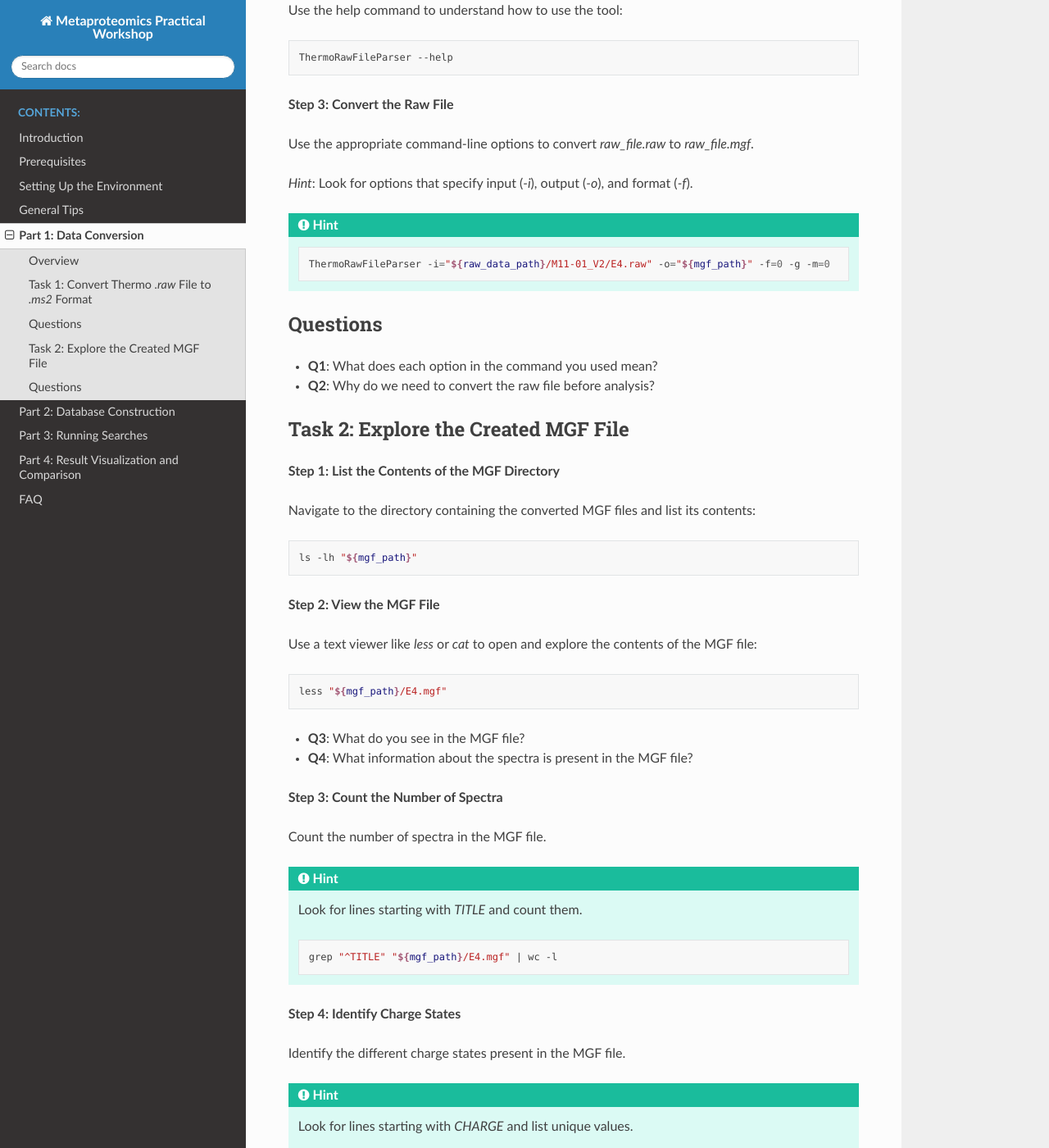
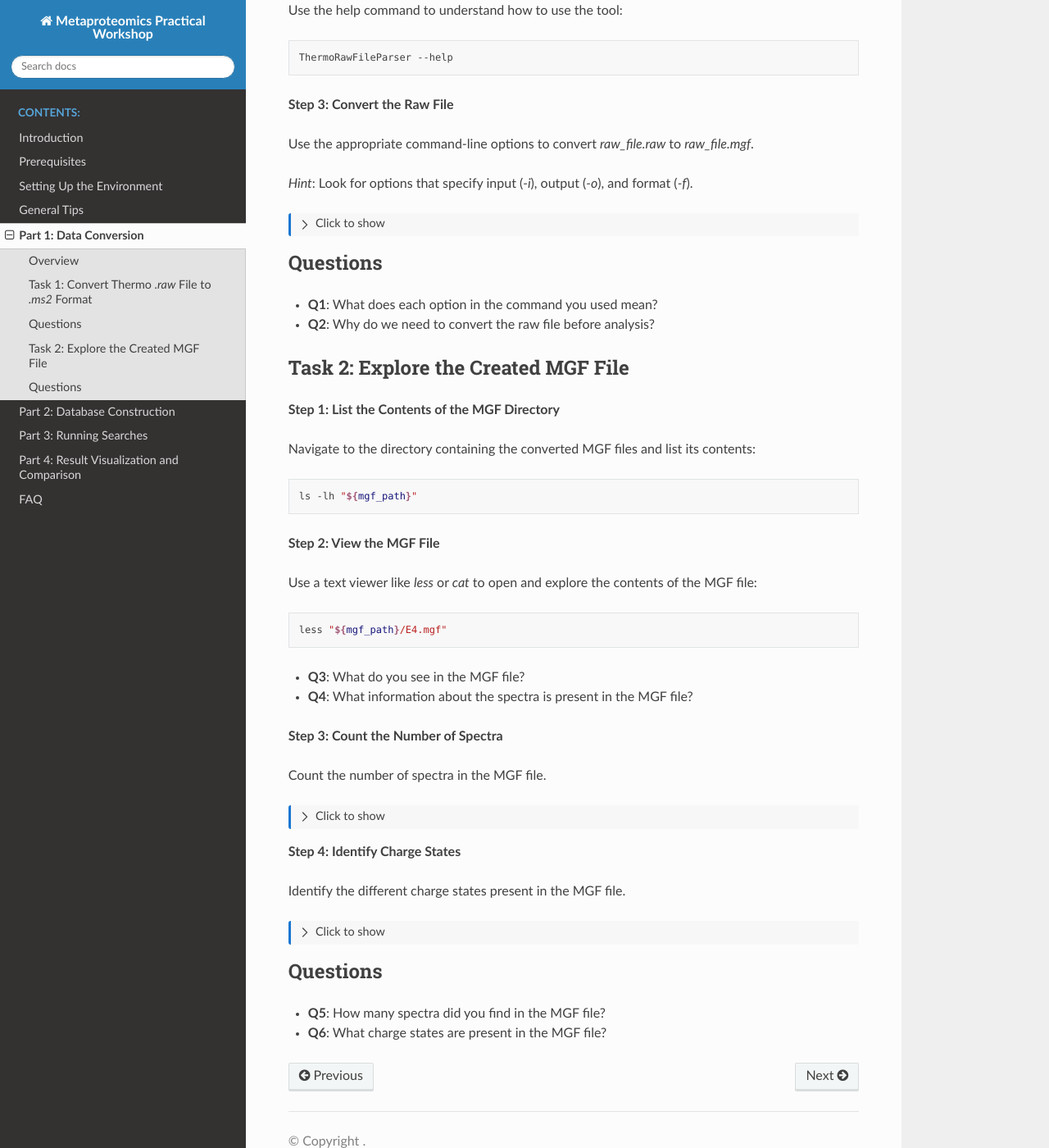
Before and after one commit to ohickl/mp_practical, a Sphinx documentation site: the page built from docs/source/part1_data_conversion.rst, in a window 1280 px wide and 1400 px high, scrolled down 463 px. Shown: the whole window at 82% size. Built offline with Sphinx 7.4.7 and the Read the Docs theme 2.0.0, drawn with Linux system fonts in a browser that asks for light colours; pages that are not in the unit, such as notebooks, are missing from menus; some of the changed text lies outside the part shown.

Commit message:
Add sphinx_togglebutton extension to conf.py

```diff
--- a/docs/source/conf.py
+++ b/docs/source/conf.py
@@ -14,6 +14,7 @@ extensions = [
     'sphinx.ext.autodoc',
     'sphinx.ext.napoleon',
     'sphinx.ext.viewcode',
+    'sphinx_togglebutton',
 ]
 
 templates_path = ['_templates']
--- a/docs/source/part1_data_conversion.rst
+++ b/docs/source/part1_data_conversion.rst
@@ -45,7 +45,7 @@ Use the appropriate command-line options to convert `raw_file.raw` to `raw_file.
 
 *Hint*: Look for options that specify input (`-i`), output (`-o`), and format (`-f`).
 
-.. hint::
+.. toggle:: Show Hint
     .. code-block:: bash
 
         ThermoRawFileParser -i="${raw_data_path}/M11-01_V2/E4.raw" -o="${mgf_path}" -f=0 -g -m=0
@@ -82,7 +82,7 @@ Use a text viewer like `less` or `cat` to open and explore the contents of the M
 
 Count the number of spectra in the MGF file.
 
-.. hint::
+.. toggle:: Show Hint
     Look for lines starting with `TITLE` and count them.
 
     .. code-block:: bash
@@ -93,7 +93,7 @@ Count the number of spectra in the MGF file.
 
 Identify the different charge states present in the MGF file.
 
-.. hint::
+.. toggle:: Show Hint
     Look for lines starting with `CHARGE` and list unique values.
 
     .. code-block:: bash
```
